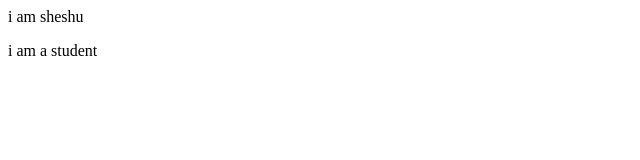
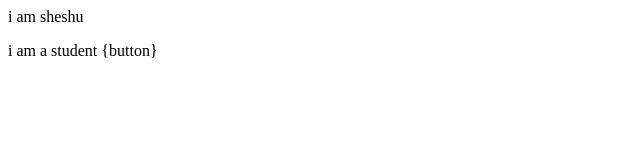
Before and after one commit to Sheshadri-Reddy-C/sheshu, a plain HTML site: page index.html in a window 1280 px wide. Shown: the full height of the page, 0-640 px from the left. Drawn offline with Linux system fonts and the light colour scheme.

```diff
--- a/index.html
+++ b/index.html
@@ -1,2 +1,2 @@
 <p>i am sheshu</p>
-<p>i am a student</p>
+<p>i am a student {button}</p>
```
